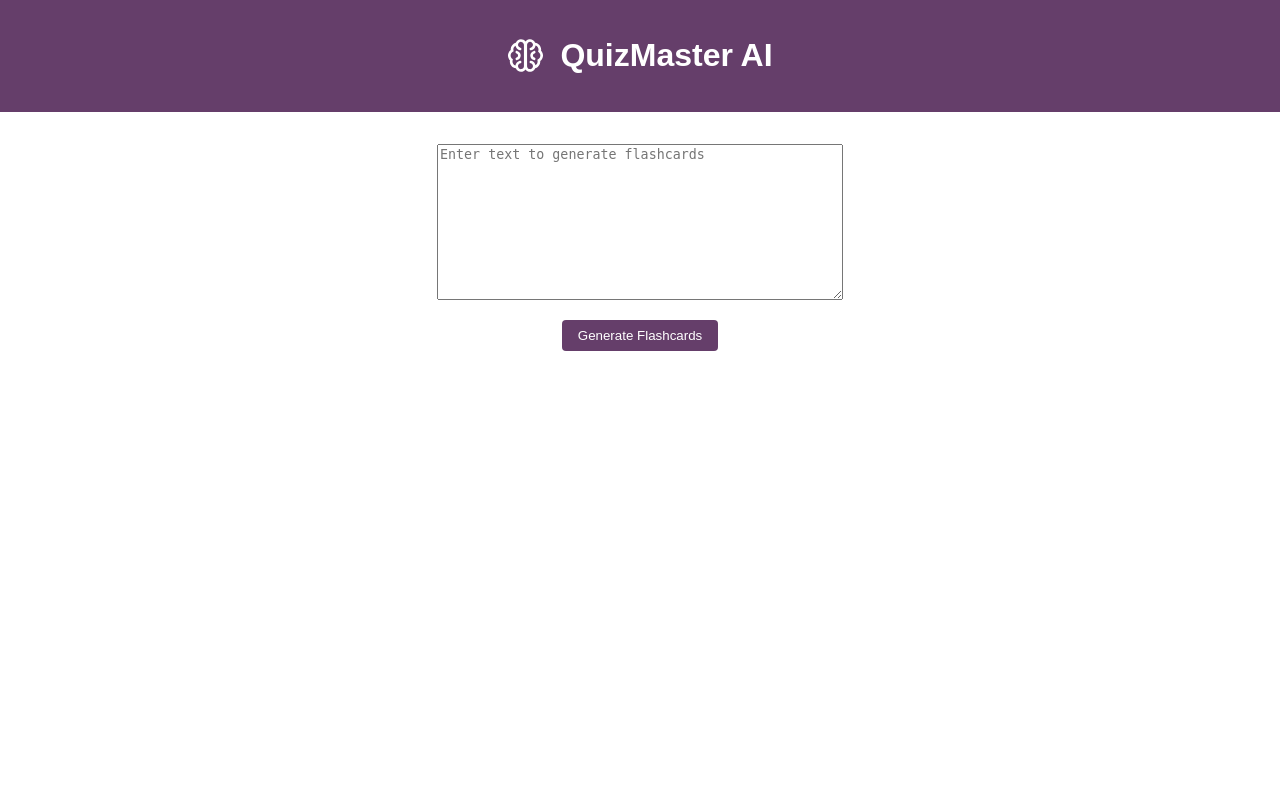
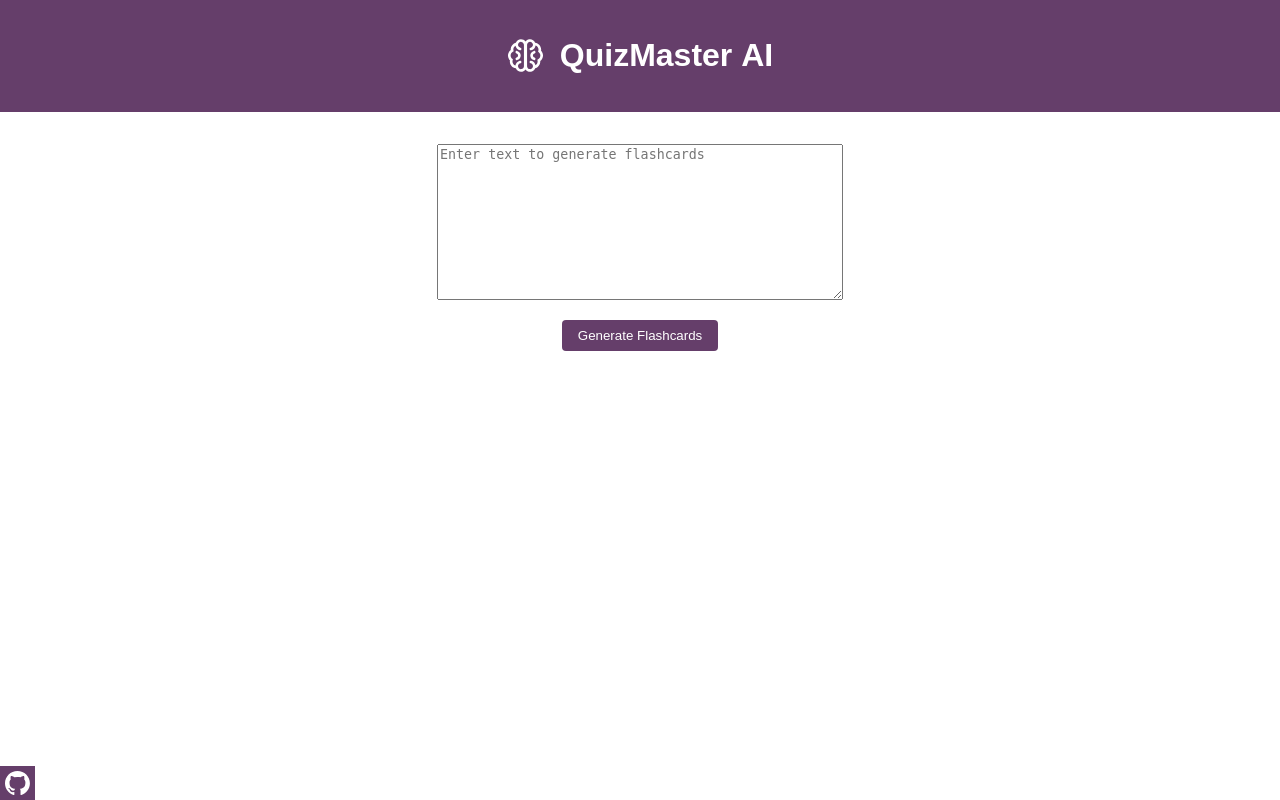
Before and after one commit to Obscure2020/QuizMaster-AI, a Flask app: page / in a window 1280 px wide. Run offline with Flask 3, Linux system fonts and the light colour scheme.

Commit message:
Incorporating a GitHub link

```diff
--- a/static/index.css
+++ b/static/index.css
@@ -2,6 +2,8 @@ body {
     font-family: Arial, sans-serif;
     margin: 0;
     padding: 0;
+    position: relative;
+    min-height: 100vh;
 }
 
 header {
@@ -100,3 +102,12 @@ button:hover {
     align-items: center;
     gap: 0.5rem;
 }
+
+#github_link {
+    height: auto;
+    width: 25px;
+    background: #653e6a;
+    padding: 5px;
+    position: absolute;
+    bottom: 0;
+}
--- a/templates/index.html
+++ b/templates/index.html
@@ -116,7 +116,7 @@
 <body>
     <header>
         <img id="header_logo" style="display: none;" src="{{ url_for('static', filename='Brain.svg') }}">
-        <h1 id="header_text">QuizMaster AI</h1>
+        <h1 id="header_text">QuizMaster&nbsp;AI</h1>
     </header>
     <main>
         <form id="flashcard-form">
@@ -130,6 +130,9 @@
         </div>
         <div id="flashcards-container"></div>
     </main>
+    <a title="Visit source code on GitHub" href="https://github.com/Obscure2020/QuizMaster-AI">
+        <img id="github_link" src="{{ url_for('static', filename='github-mark-white.svg') }}">
+    </a>
     <script>
         // Handle form submission
         document.getElementById("flashcard-form").addEventListener("submit", async (event) => {
```
Also changed, not shown: README.md, static/github-mark-white.svg (added).
